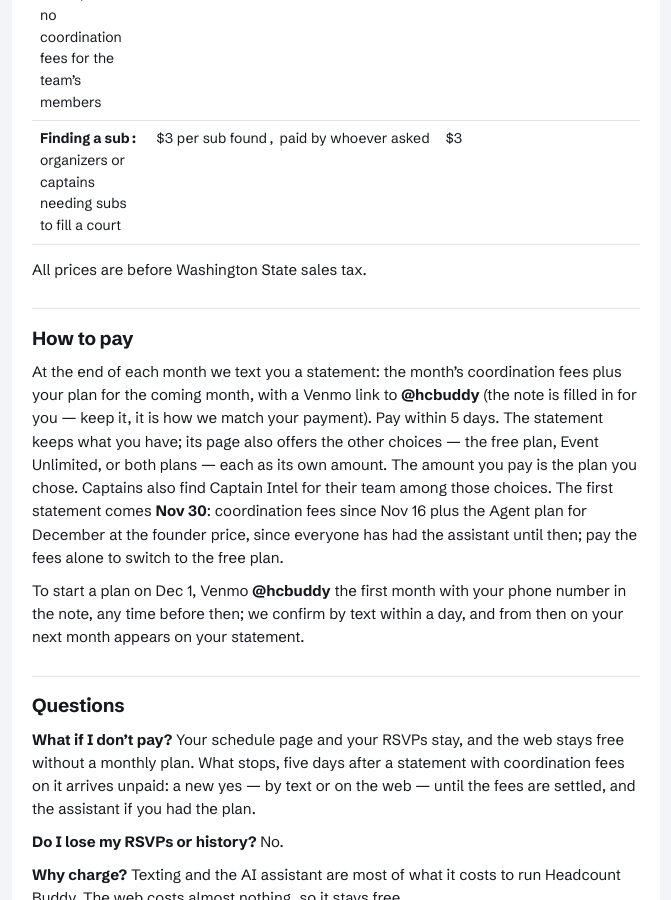
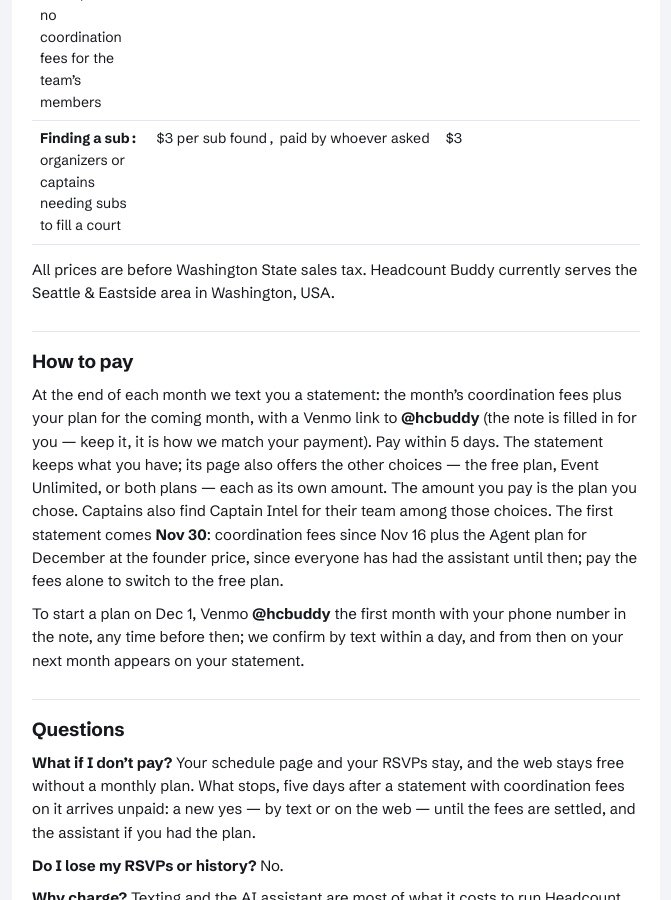
Before and after one commit to hugoaponte/headcount-buddy-web, a Jekyll site: the page built from plans.md, in a window 1280 px wide and 900 px high, scrolled down 2171 px. Shown: the whole window, without its empty margins (304-975 px from the left). Built offline with Jekyll 4.4.1, drawn with Linux system fonts in a browser that asks for light colours.

Commit message:
home, plans: the area served — Seattle & Eastside, WA (owner, 2026-11-12: always call out the region)
Co-Authored-By: Claude Fable 5.2 <noreply@anthropic.com>
Claude-Session: https://claude.ai/code/session_01YcHxPko94cyRVhCTNaUwqs
Agent: ubuntu-s-droplet3

```diff
--- a/plans.md
+++ b/plans.md
@@ -58,7 +58,7 @@ Captains can take **Captain Intel** for the team: the Lineup report before each
 | **Captain Intel:** team reports and the lineup tool, Agent for the captains, no coordination fees for the team's members | $24.99/month | $12.49/month |
 | **Finding a sub:** organizers or captains needing subs to fill a court | $3 per sub found, paid by whoever asked | $3 |
 
-All prices are before Washington State sales tax.
+All prices are before Washington State sales tax. Headcount Buddy currently serves the Seattle & Eastside area in Washington, USA.
 
 ## How to pay
 
```
Also changed, not shown: index.md (+2 -0 lines).
